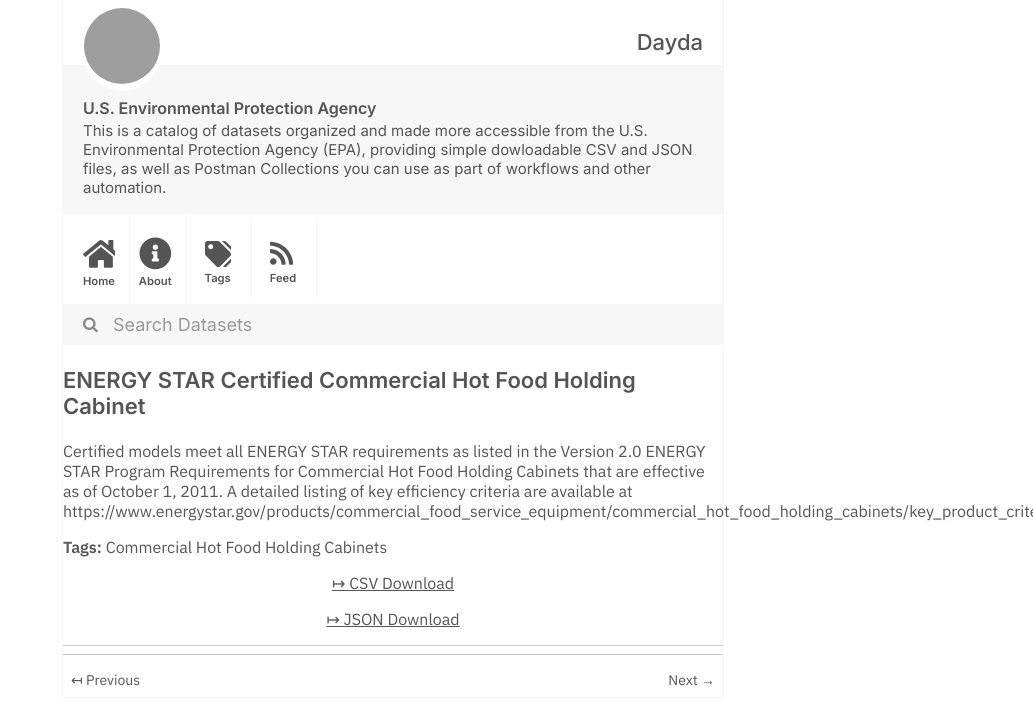
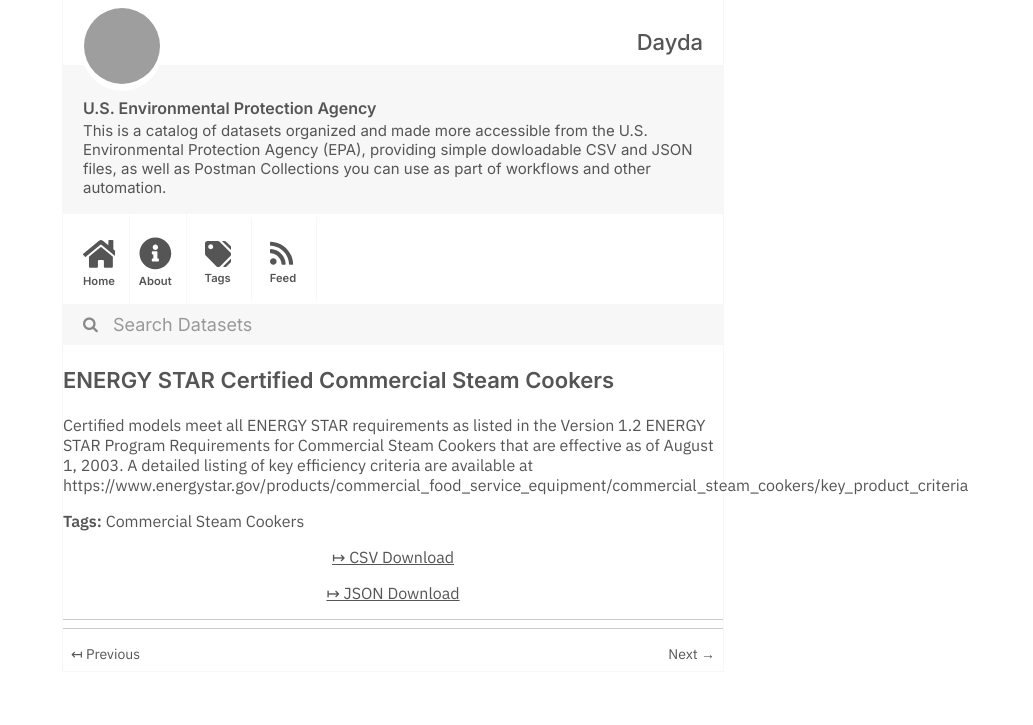
Before and after one commit to dayda-entities/us-environmental-protection-agency, a Jekyll site: the page built from _posts/2020-11-12-energy-star-certified-commerci.md, in a window 1280 px wide, cut to the strip 0-725 px from the top of the page. Shown: the whole strip, without its empty margins (247-1280 px from the left). Built offline with Jekyll 4.4.1, drawn with Linux system fonts in a browser that asks for light colours; grey boxes are pictures that could not be loaded.

```diff
--- a/_posts/2020-11-12-energy-star-certified-commerci.md
+++ b/_posts/2020-11-12-energy-star-certified-commerci.md
@@ -1,15 +1,15 @@
 ---
-title: ENERGY STAR Certified Commercial Hot Food Holding Cabinet
-created: '2020-11-12T14:52:38.319458'
-modified: '2021-05-15T10:47:14.093659'
+title: ENERGY STAR Certified Commercial Steam Cookers
+created: '2020-11-12T14:52:36.885216'
+modified: '2021-05-15T10:47:01.421750'
 state: active
 type: dataset
 tags:
-  - Commercial Hot Food Holding Cabinets
+  - Commercial Steam Cookers
 groups: []
-csv_url: 'https://data.energystar.gov/api/views/wyw6-sr4d/rows.csv?accessType=DOWNLOAD'
-json_url: 'https://data.energystar.gov/api/views/wyw6-sr4d/rows.json?accessType=DOWNLOAD'
+csv_url: 'https://data.energystar.gov/api/views/vtsv-aq9u/rows.csv?accessType=DOWNLOAD'
+json_url: 'https://data.energystar.gov/api/views/vtsv-aq9u/rows.json?accessType=DOWNLOAD'
 layout: post
 
 ---
-Certified models meet all ENERGY STAR requirements as listed in the Version 2.0 ENERGY STAR Program Requirements for Commercial Hot Food Holding Cabinets that are effective as of October 1, 2011. A detailed listing of key efficiency criteria are available at https://www.energystar.gov/products/commercial_food_service_equipment/commercial_hot_food_holding_cabinets/key_product_criteria.
+Certified models meet all ENERGY STAR requirements as listed in the Version 1.2 ENERGY STAR Program Requirements for Commercial Steam Cookers that are effective as of August 1, 2003. A detailed listing of key efficiency criteria are available at  https://www.energystar.gov/products/commercial_food_service_equipment/commercial_steam_cookers/key_product_criteria
```
